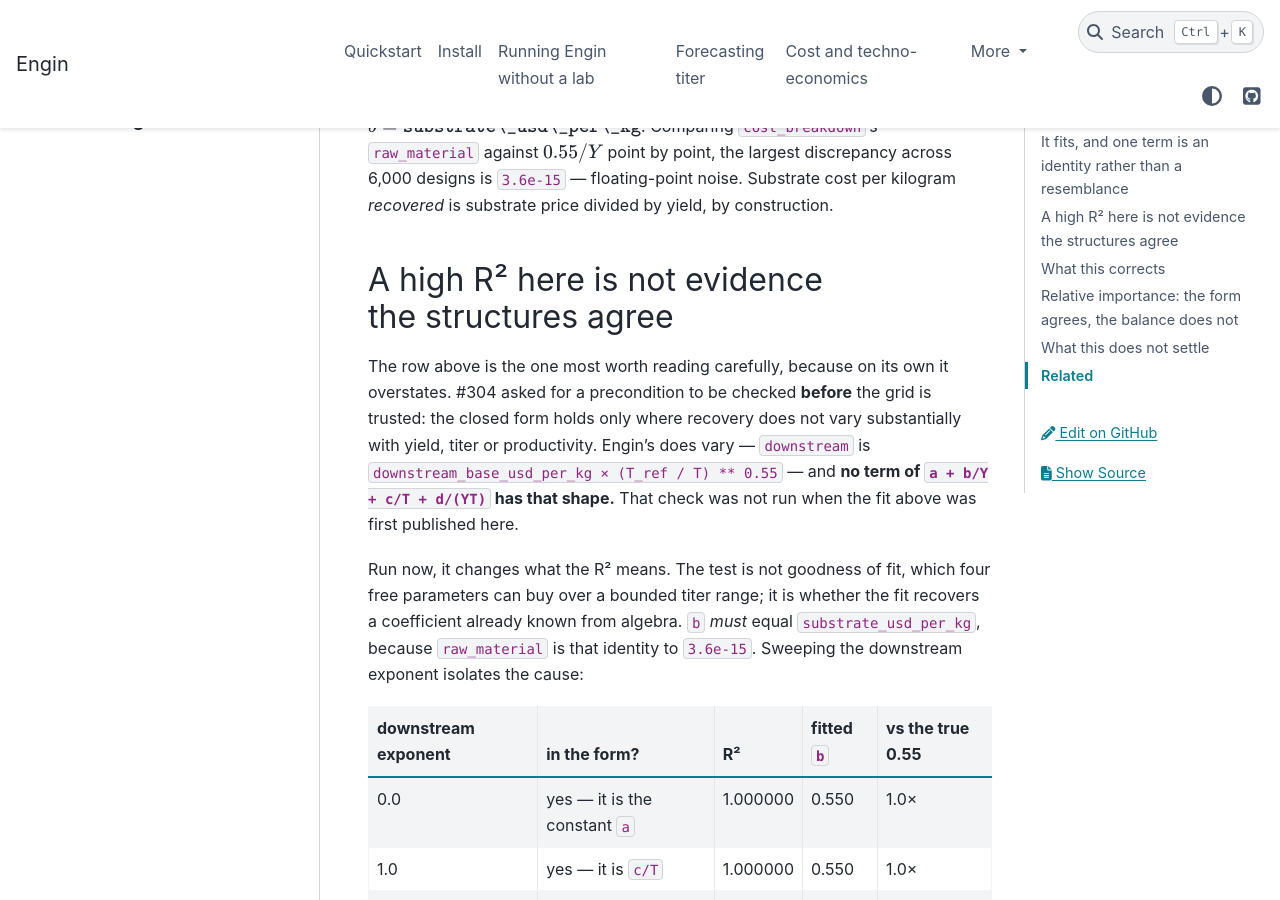
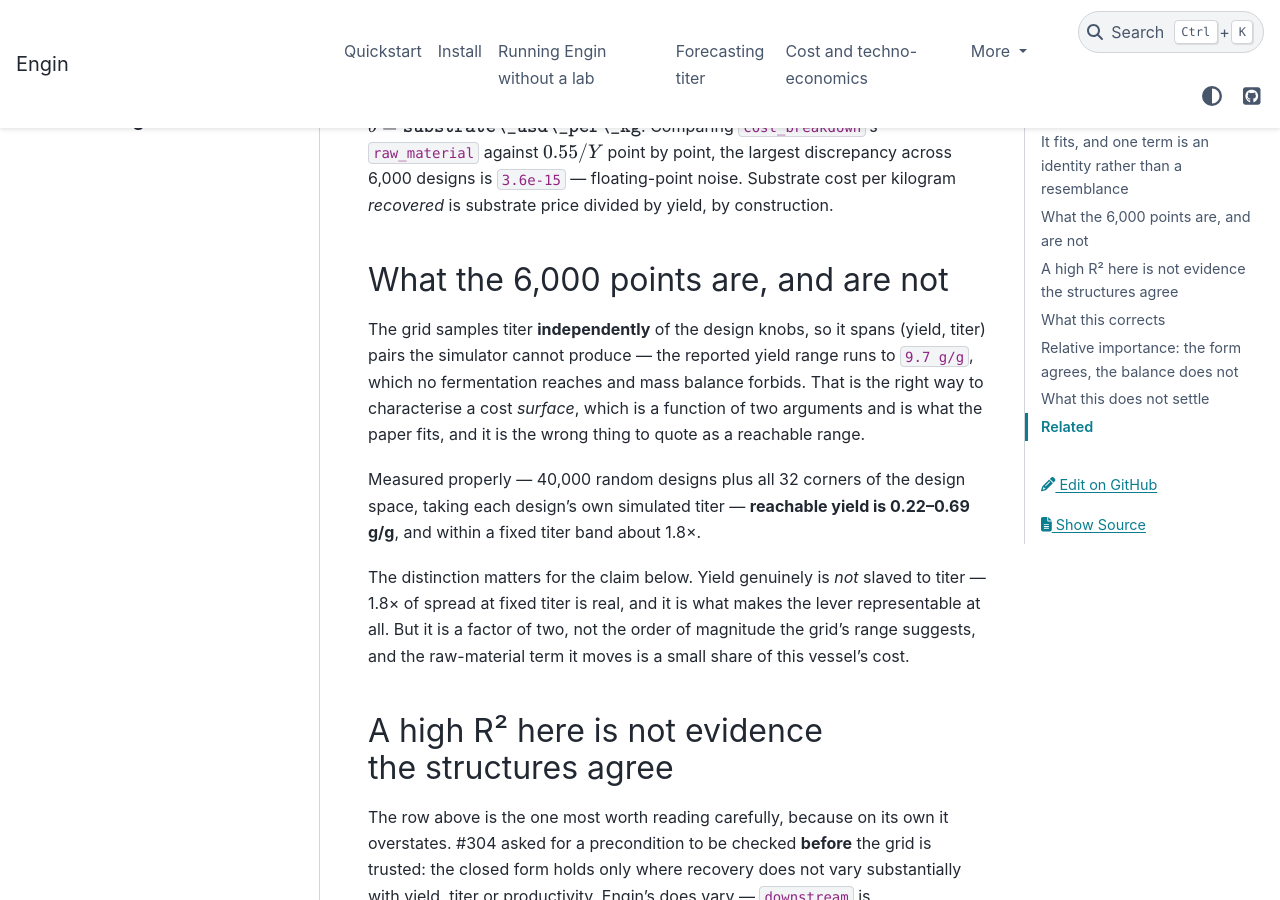
Before and after one commit to enginbio/engin-suite, a Sphinx documentation site: the page built from docs/methods/try-cost-form.md, in a window 1280 px wide and 900 px high, scrolled down 1214 px. Built offline with Sphinx 7.4.7 and the PyData theme 0.15.4, drawn with Linux system fonts in a browser that asks for light colours.

Commit message:
Say what the 6,000 grid points are, and what they are not (#304)
The grid samples titer independently of the design knobs, so it spans
(yield, titer) pairs the simulator cannot produce -- the reported yield range
runs to 9.7 g/g, which mass balance forbids. That is correct for characterising
a cost *surface*, which is what the paper fits, and wrong to quote as a
reachable range.

#326 quoted it as one: "reachable yield spans 0.215 to 2.827 g/g, a 13x range".
Measured against designs the simulator actually produces -- 40,000 random plus
all 32 corners, each with its own simulated titer -- reachable yield is
0.22-0.69 g/g, and about 1.8x within a fixed titer band.

The conclusion survives and the magnitude does not. Yield is genuinely not
slaved to titer, which is what makes the lever representable; it is a factor of
two rather than an order of magnitude.

Co-Authored-By: Claude Opus 5 <noreply@anthropic.com>

```diff
--- a/docs/methods/try-cost-form.md
+++ b/docs/methods/try-cost-form.md
@@ -35,6 +35,25 @@ $b = \texttt{substrate\_usd\_per\_kg}$. Comparing `cost_breakdown`'s `raw_materi
 against $0.55/Y$ point by point, the largest discrepancy across 6,000 designs is
 `3.6e-15` — floating-point noise. Substrate cost per kilogram *recovered* is
 substrate price divided by yield, by construction.
+
+## What the 6,000 points are, and are not
+
+The grid samples titer **independently** of the design knobs, so it spans
+(yield, titer) pairs the simulator cannot produce — the reported yield range runs
+to `9.7 g/g`, which no fermentation reaches and mass balance forbids. That is the
+right way to characterise a cost *surface*, which is a function of two arguments
+and is what the paper fits, and it is the wrong thing to quote as a reachable
+range.
+
+Measured properly — 40,000 random designs plus all 32 corners of the design
+space, taking each design's own simulated titer — **reachable yield is 0.22–0.69
+g/g**, and within a fixed titer band about 1.8×. <!-- not-a-claim: measured on our own simulator -->
+
+The distinction matters for the claim below. Yield genuinely is *not* slaved to
+titer — 1.8× of spread at fixed titer is real, and it is what makes the lever <!-- not-a-claim: measured on our own simulator -->
+representable at all. But it is a factor of two, not the order of magnitude the
+grid's range suggests, and the raw-material term it moves is a small share of
+this vessel's cost.
 
 ## A high R² here is not evidence the structures agree
 
```
